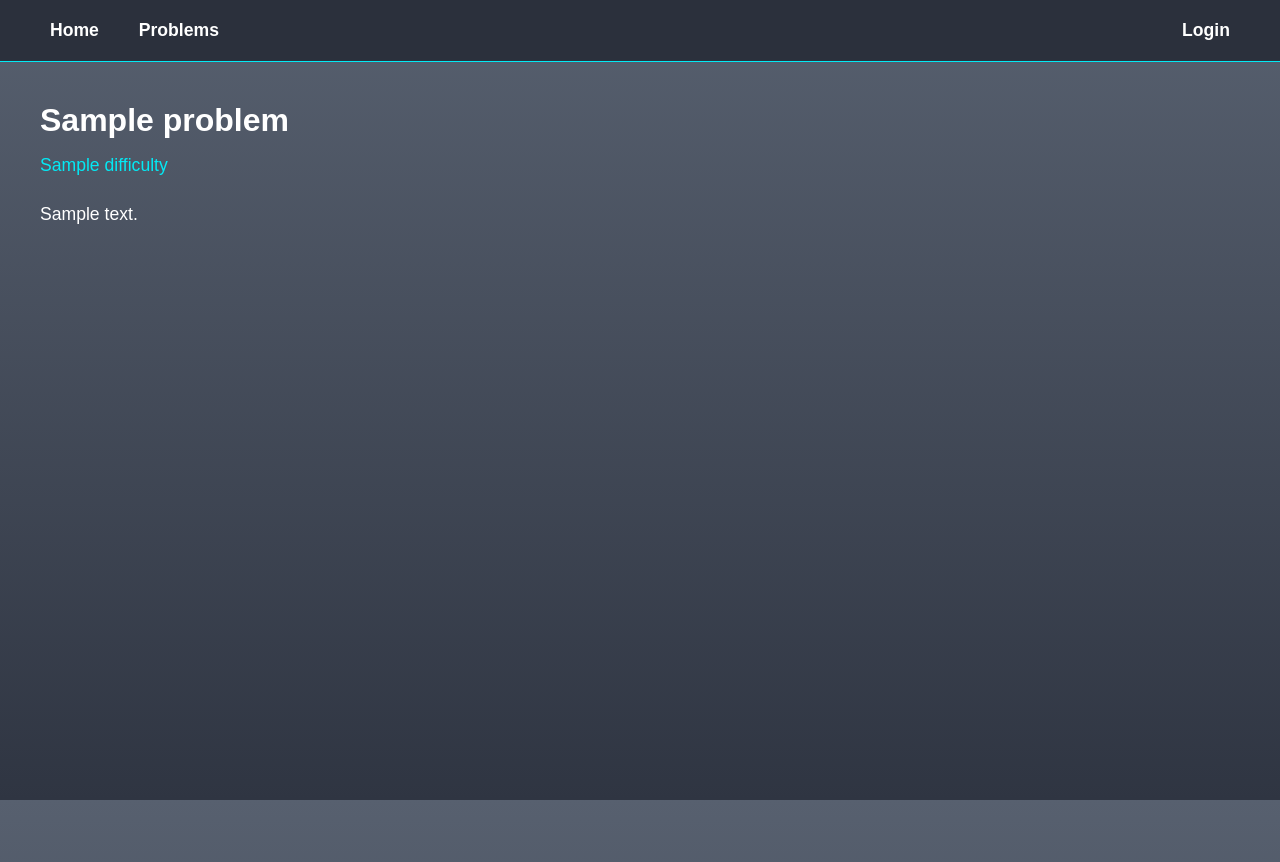
After one commit to Shaik-Saaduddin/AlgoUniversity-project, a Django app: template OnlineJudge/problems/templates/problem.html in a window 1280 px wide. The commit adds this page. Run offline with Django 3.2, Linux system fonts and the light colour scheme; the template is opened without the code that fills it: most values are stand-ins (such as "Sample title", 1, 10 or a date in 2020).

Commit message:
access each problem individually

```diff
--- /dev/null
+++ b/OnlineJudge/problems/static/problem.css
@@ -0,0 +1,36 @@
+.container {
+    display: flex;
+    height: 100vh;
+}
+.left-half {
+    width: 50%;
+    padding: 40px;
+    box-sizing: border-box;
+}
+.right-half {
+    width: 50%;
+    background: transparent;
+    /* Reserved for future compiler */
+}
+.problem-title {
+    font-size: 2rem;
+    font-weight: bold;
+    margin-bottom: 16px;
+}
+.problem-difficulty {
+    color: #03e9f4;
+    font-size: 1.1rem;
+    margin-bottom: 24px;
+}
+.problem-description {
+    font-size: 1.1rem;
+    line-height: 1.6;
+}
+body {
+        margin: 0;
+        padding: 0;
+        font-family: Arial, Helvetica, sans-serif;
+        background: linear-gradient(#57606f, #2f3542);
+        height: 100vh;
+        color: #fff;
+      }
--- a/OnlineJudge/problems/templates/homepage.html
+++ b/OnlineJudge/problems/templates/homepage.html
@@ -9,7 +9,7 @@
 </head>
 <body>
     {% include 'navbar.html' %}
-
+    <div class="content">
         <h1 id="Title">Welcome to My Online judge.</h1>
         <div class="main-text">
             <p>Here you can solve problems and improve your coding skills.</p>
@@ -17,5 +17,6 @@
             <p>Happy coding!</p>
         </div>
         <button class="btn" type="button" onclick="window.location.href = '{% url "problem-list" %}'">Start Solving</button>
+    </div>
 </body>
 </html>
--- /dev/null
+++ b/OnlineJudge/problems/templates/problem.html
@@ -0,0 +1,22 @@
+{% load static %}
+<!DOCTYPE html>
+<html lang="en">
+<head>
+    <meta charset="UTF-8">
+    <title>{{ problem.title }}</title>
+    <link rel="stylesheet" href="{% static 'problem.css' %}">
+</head>
+<body>
+    {% include 'navbar.html' %}
+    <div class="container">
+        <div class="left-half">
+            <div class="problem-title">{{ problem.title }}</div>
+            <div class="problem-difficulty">{{ problem.difficulty }}</div>
+            <div class="problem-description">{{ problem.description }}</div>
+        </div>
+        <div class="right-half">
+            <!-- Compiler will go here in the future -->
+        </div>
+    </div>
+</body>
+</html>
--- a/OnlineJudge/problems/urls.py
+++ b/OnlineJudge/problems/urls.py
@@ -1,7 +1,8 @@
 from django.urls import path
-from problems.views import problem_list, home_page
+from problems.views import problem_list, home_page, problem_detail
 
 urlpatterns = [
     path("problemlist/", problem_list, name="problem-list"),
-    path('',home_page, name="home-page")
+    path('',home_page, name="home-page"),
+    path('problems/<int:problem_id>/', problem_detail, name='problem-detail'),
 ]
--- a/OnlineJudge/problems/views.py
+++ b/OnlineJudge/problems/views.py
@@ -1,5 +1,5 @@
 from django import template
-from django.shortcuts import render
+from django.shortcuts import render, get_object_or_404
 from django.http import HttpResponse
 from problems.models import Problem
 
@@ -11,3 +11,7 @@ def home_page(request):
 def problem_list(request):
     problems = Problem.objects.all()
     return render(request, 'problemList.html', {'problems': problems})
+
+def problem_detail(request, problem_id):
+    problem = get_object_or_404(Problem, id=problem_id)
+    return render(request, 'problem.html', {'problem': problem})
```
Also changed, not shown: OnlineJudge/problems/static/homepage.css (+12 -2 lines), OnlineJudge/problems/templates/problemList.html (+7 -5 lines). Lines whose indentation alone changed are shown as unchanged.
